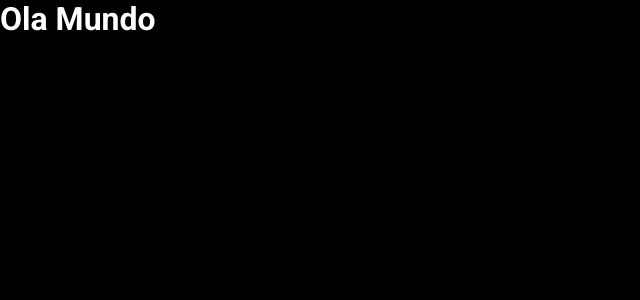
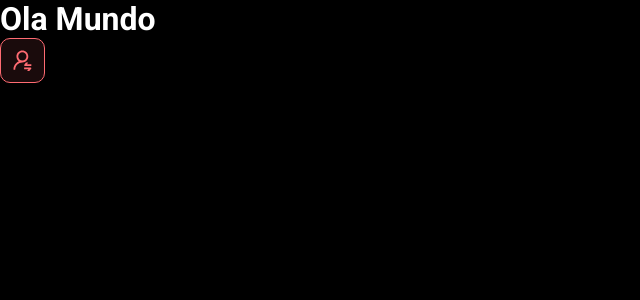
Before and after one commit to tiagogomes187/dsmeta, a React (Vite) app in the folder frontend/: page / in a window 1280 px wide. Shown: the top 300 px of the page, without its empty margins (0-640 px from the left). Built offline with nearby package versions, Linux system fonts and the light colour scheme; the HTML template or start-up script is replaced by a standard one.

Commit message:
First component

```diff
--- a/frontend/src/App.tsx
+++ b/frontend/src/App.tsx
@@ -1,7 +1,10 @@
+import NotificationButton from "./components/NotificationButton";
+
 function App() {
   return (
     <>
       <h1>Ola Mundo</h1>
+      <NotificationButton />
     </>
   );
 }
--- /dev/null
+++ b/frontend/src/components/NotificationButton/index.tsx
@@ -0,0 +1,12 @@
+import icon from "../../assets/img/notification-icon.svg";
+
+import "./styles.css";
+
+function NotificationButton() {
+  return (
+    <div className="dsmeta-red-btn">
+      <img src={icon} alt="Notificar" />
+    </div>
+  );
+}
+export default NotificationButton;
--- /dev/null
+++ b/frontend/src/components/NotificationButton/styles.css
@@ -0,0 +1,15 @@
+.dsmeta-red-btn {
+  height: 45px;
+  width: 45px;
+  background: rgba(255, 107, 114, 0.1);
+  border: 1px solid #ff6b72;
+  border-radius: 10px;
+  display: flex;
+  align-items: center;
+  justify-content: center;
+  cursor: pointer;
+}
+
+.dsmeta-red-btn img {
+  width: 19px;
+}
```
Also changed, not shown: frontend/src/assets/img/notification-icon.svg (added).
